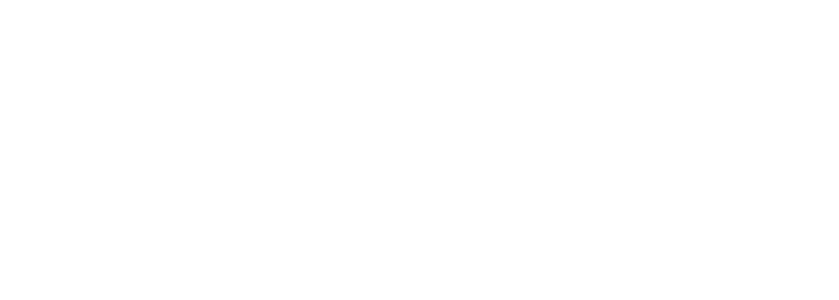
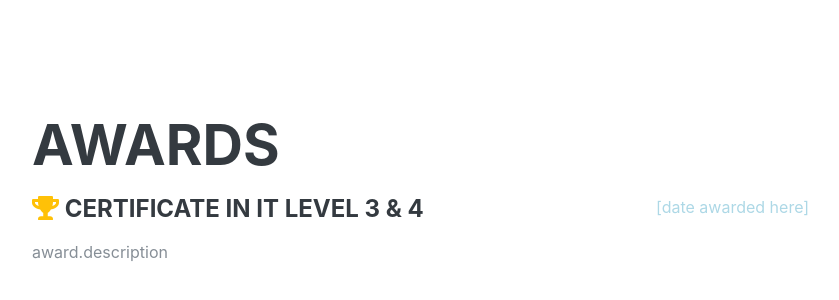
Before and after one commit to NICHTJ3/svelte-portfolio, a Svelte app: page / in a window 1280 px wide. Shown: the part 1568-1868 px from the top of the page, without its empty margins (288-1127 px from the left). Before the commit the page ends 1600 px from the top, so only its background shows below. Built offline with nearby package versions, Linux system fonts and the light colour scheme.

Commit message:
Add awards page

```diff
--- a/src/App.svelte
+++ b/src/App.svelte
@@ -2,6 +2,7 @@
   import Nav from "./components/Nav.svelte";
   import Home from "./components/Home.svelte";
   import Experience from "./components/Experience.svelte";
+  import Awards from "./components/Awards.svelte";
 </script>
 
 <style>
@@ -15,5 +16,6 @@
   <div class="container-fluid p-0">
     <Home />
     <Experience />
+    <Awards />
   </div>
 </main>
--- /dev/null
+++ b/src/components/Awards.svelte
@@ -0,0 +1,42 @@
+<script>
+  const awards = [
+    {
+      name: "Certificate in IT level 3 & 4",
+      description: "[description here]",
+      awarded: "[date awarded here]"
+    }
+  ];
+</script>
+
+<style>
+
+</style>
+
+<section
+  class="resume-section p-3 p-lg-5 d-flex justify-content-center"
+  id="awards">
+  <div class="w-100">
+    <h2 class="mb-3">Awards</h2>
+
+    {#each awards as award}
+      <div
+        class="resume-item d-flex flex-column flex-md-row
+        justify-content-between mb-3">
+        <div class="resume-content">
+          <h4 class="mb-0">
+            <i class="fa fa-trophy text-warning" />
+            {award.name}
+          </h4>
+          <ul class="list-inline dev-icons" />
+          {#if award.description}
+            <p>award.description</p>
+          {/if}
+        </div>
+        <div class="resume-date">
+          <span class="text-primary">{award.awarded}</span>
+        </div>
+      </div>
+    {/each}
+
+  </div>
+</section>
```
